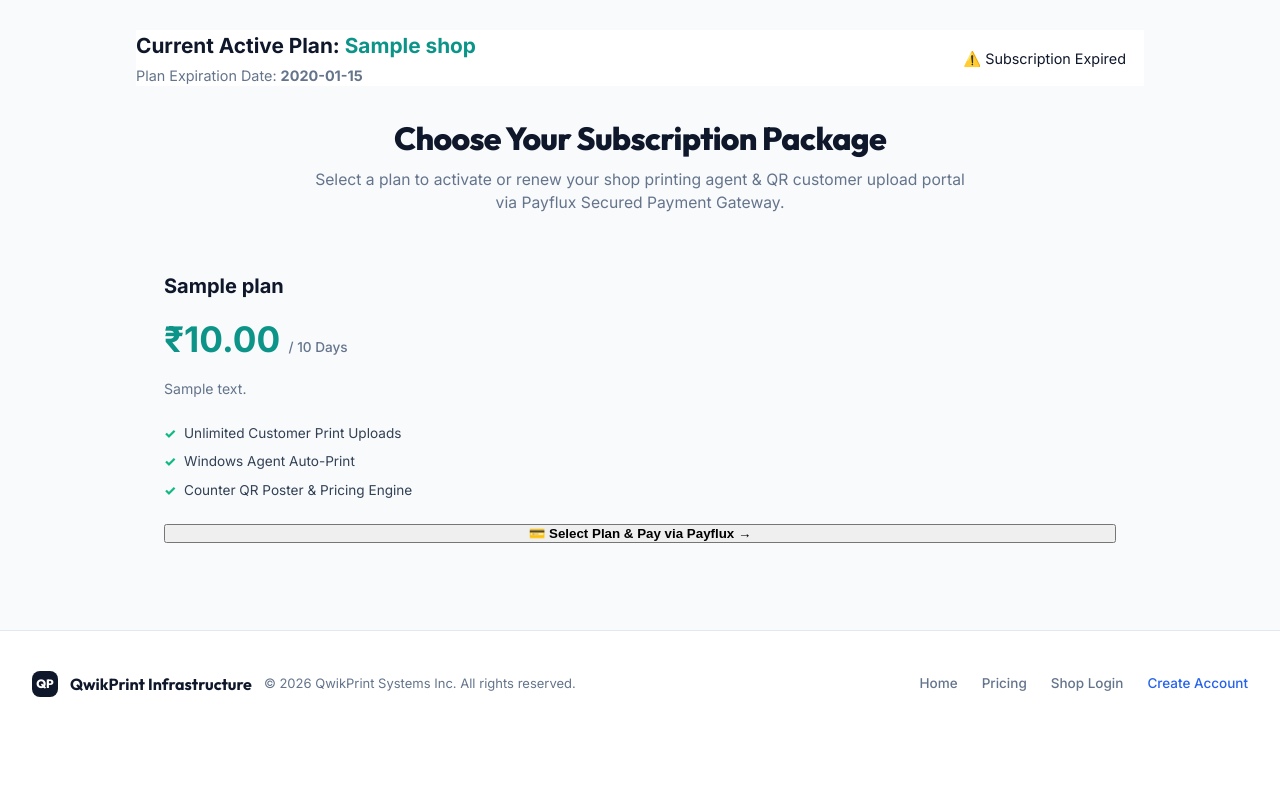
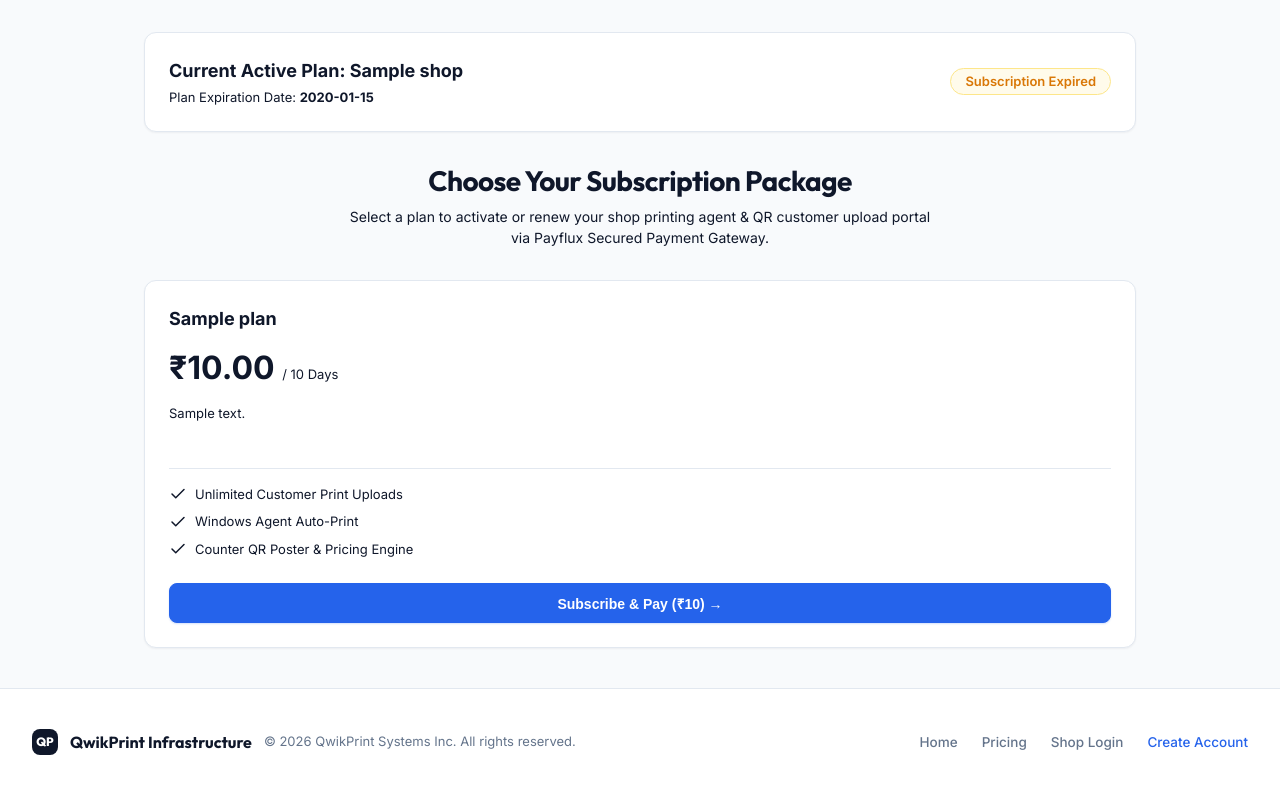
Before and after one commit to akmtechofficial/QwikPrint, a Python web app: template web_server/templates/subscription.html in a window 1280 px wide. Shown: the part 105-900 px from the top of the page. Before the commit the page ends 802 px from the top, so only its background shows below. Run offline with Jinja, Linux system fonts and the light colour scheme; the template is opened without the code that fills it: most values are stand-ins (such as "Sample title", 1, 10 or a date in 2020); some libraries are stand-ins or nearby versions.

Commit message:
fix(ui): remove white buttons, restrict trial plan deletion to edit-only, and fix plan CTA labels

```diff
--- a/web_server/templates/subscription.html
+++ b/web_server/templates/subscription.html
@@ -3,91 +3,92 @@
 {% block title %}Subscription Plans & Billing - QwikPrint{% endblock %}
 
 {% block content %}
-<div style="max-width: 1040px; margin: 30px auto; padding: 0 16px;">
+<div style="max-width: 1040px; margin: 32px auto; padding: 0 24px;">
 
     {% if request.query_params.get('new_signup') == 'true' %}
     <!-- New Signup Welcome Notification -->
-    <div class="glass-card" style="margin-bottom: 28px; background: linear-gradient(135deg, rgba(56, 189, 248, 0.15) 0%, rgba(129, 140, 248, 0.15) 100%); border: 1px solid rgba(56, 189, 248, 0.4); display: flex; align-items: center; gap: 16px; padding: 20px 24px;">
-        <div style="font-size: 2rem;">🎉</div>
+    <div class="qp-card" style="margin-bottom: 24px; background: var(--qp-blue-subtle); border-color: rgba(37, 99, 235, 0.3); display: flex; align-items: center; gap: 16px; padding: 20px 24px;">
+        <svg class="qp-icon text-blue" viewBox="0 0 24 24" style="width: 28px; height: 28px;"><polyline points="20 6 9 17 4 12"/></svg>
         <div>
-            <h3 style="margin: 0 0 4px; color: var(--text-primary); font-family: var(--font-display); font-size: 1.15rem; font-weight: 700;">
+            <h3 style="margin: 0 0 4px; color: var(--qp-fg); font-size: 16px; font-weight: 700;">
                 Account Setup Complete! Select Your Subscription Plan
             </h3>
-            <p style="margin: 0; color: var(--text-muted); font-size: 0.9rem;">
-                Your shop counter account has been created. Pick a plan below (including our <strong>₹0 Free Trial</strong>) to activate your Windows Desktop Spooler Agent and QR upload portal.
+            <p style="margin: 0; color: var(--qp-fg-muted); font-size: 13px;">
+                Your shop counter account is active. Pick a plan below (including our <strong>Trial Plan</strong>) to activate your Windows Desktop Spooler Agent and QR upload portal.
             </p>
         </div>
     </div>
     {% endif %}
 
     <!-- Active Status Banner -->
-    <div class="glass-card" style="display: flex; justify-content: space-between; align-items: center; flex-wrap: wrap; gap: 16px; margin-bottom: 32px; border-color: #e2e8f0; background: #ffffff;">
+    <div class="qp-card" style="display: flex; justify-content: space-between; align-items: center; flex-wrap: wrap; gap: 16px; margin-bottom: 32px;">
         <div>
-            <div style="font-size: 1.3rem; font-weight: 800; color: #0f172a; margin-bottom: 4px;">
-                Current Active Plan: <span style="color: #0d9488;">{{ shop.plan_name or '7 Days Free Trial' }}</span>
+            <div style="font-size: 18px; font-weight: 700; color: var(--qp-fg); margin-bottom: 4px;">
+                Current Active Plan: <span style="color: var(--qp-blue);">{{ shop.plan_name or 'Trial Plan' }}</span>
             </div>
-            <div style="color: #64748b; font-size: 0.9rem;">
+            <div style="color: var(--qp-fg-muted); font-size: 13px;">
                 Plan Expiration Date: <strong>{{ shop.plan_expires_at[:10] if shop.plan_expires_at else 'Active / Unlimited' }}</strong>
             </div>
         </div>
         <div>
             {% if shop.is_suspended %}
-            <span class="status-pill pill-danger" style="padding: 8px 18px; font-size: 0.9rem;">🚫 Account Suspended</span>
+            <span class="qp-badge qp-badge-danger" style="padding: 6px 14px; font-size: 13px;">Account Suspended</span>
             {% elif is_valid %}
-            <span class="status-pill pill-success" style="padding: 8px 18px; font-size: 0.9rem;">✅ Subscription Active</span>
+            <span class="qp-badge qp-badge-success" style="padding: 6px 14px; font-size: 13px;">Subscription Active</span>
             {% else %}
-            <span class="status-pill pill-danger" style="padding: 8px 18px; font-size: 0.9rem;">⚠️ Subscription Expired</span>
+            <span class="qp-badge qp-badge-warning" style="padding: 6px 14px; font-size: 13px;">Subscription Expired</span>
             {% endif %}
         </div>
     </div>
 
-    <div style="margin-bottom: 28px; text-align: center;">
-        <h2 style="color: #0f172a; font-size: 2rem; font-weight: 800; margin-bottom: 8px;">
+    <div style="margin-bottom: 32px; text-align: center;">
+        <h1 style="color: var(--qp-fg); font-size: 28px; font-weight: 700; margin-bottom: 8px;">
             Choose Your Subscription Package
-        </h2>
-        <p style="color: #64748b; font-size: 0.98rem; max-width: 650px; margin: 0 auto;">
+        </h1>
+        <p style="color: var(--qp-fg-muted); font-size: 14px; max-width: 600px; margin: 0 auto;">
             Select a plan to activate or renew your shop printing agent & QR customer upload portal via Payflux Secured Payment Gateway.
         </p>
     </div>
 
     <!-- Plans Grid -->
-    <div class="grid-3" style="gap: 24px; margin-bottom: 40px;">
+    <div style="display: grid; grid-template-columns: repeat(auto-fit, minmax(300px, 1fr)); gap: 24px; margin-bottom: 40px;">
         {% for p in plans %}
-        <div class="glass-card" style="margin: 0; padding: 28px; display: flex; flex-direction: column; justify-content: space-between; position: relative;">
-            {% if p.price == 0 or 'trial' in p.name.lower() %}
-            <div style="position: absolute; top: -12px; right: 20px; background: linear-gradient(135deg, #10b981 0%, #059669 100%); color: #ffffff; padding: 4px 12px; border-radius: 9999px; font-size: 0.72rem; font-weight: 700; text-transform: uppercase; letter-spacing: 0.05em; box-shadow: 0 4px 14px rgba(16, 185, 129, 0.3);">
-                🎁 Special Trial Plan
+        {% set is_trial_plan = (p.price in (0, 1, 2) or 'trial' in p.name.lower() or 'free' in p.name.lower()) %}
+        <div class="qp-card" style="display: flex; flex-direction: column; justify-content: space-between; position: relative; {% if loop.index == 2 %}border-color: var(--qp-blue);{% endif %}">
+            {% if is_trial_plan %}
+            <div style="position: absolute; top: -12px; right: 20px; background: var(--qp-blue); color: #ffffff; padding: 3px 12px; border-radius: var(--qp-radius-full); font-size: 11px; font-weight: 600; text-transform: uppercase; letter-spacing: 0.05em;">
+                Trial Plan
             </div>
             {% elif loop.index == 2 %}
-            <div style="position: absolute; top: -12px; right: 20px; background: linear-gradient(135deg, #6366f1 0%, #8b5cf6 100%); color: #ffffff; padding: 4px 12px; border-radius: 9999px; font-size: 0.72rem; font-weight: 700; text-transform: uppercase; letter-spacing: 0.05em; box-shadow: 0 4px 14px rgba(99, 102, 241, 0.3);">
-                ⭐ Most Popular
+            <div style="position: absolute; top: -12px; right: 20px; background: var(--qp-blue); color: #ffffff; padding: 3px 12px; border-radius: var(--qp-radius-full); font-size: 11px; font-weight: 600; text-transform: uppercase; letter-spacing: 0.05em;">
+                Most Popular
             </div>
             {% endif %}
 
             <div>
-                <div style="font-size: 1.25rem; font-weight: 700; color: #0f172a; margin-bottom: 8px;">{{ p.name }}</div>
-                <div style="font-size: 2.2rem; font-weight: 800; color: #0d9488; margin: 12px 0;">
+                <div style="font-size: 18px; font-weight: 700; color: var(--qp-fg); margin-bottom: 8px;">{{ p.name }}</div>
+                <div style="font-size: 32px; font-weight: 700; color: var(--qp-fg); margin: 12px 0;">
                     ₹{{ "%.2f"|format(p.price) if p.price is defined else p.price }}
-                    <span style="font-size: 0.85rem; color: #64748b; font-weight: 500;">/ {{ p.duration_days }} Days</span>
+                    <span style="font-size: 13px; color: var(--qp-fg-muted); font-weight: 400;">/ {{ p.duration_days }} Days</span>
                 </div>
-                <p style="color: #64748b; font-size: 0.88rem; margin-bottom: 24px; line-height: 1.5;">
+                <p style="color: var(--qp-fg-muted); font-size: 13px; margin-bottom: 24px; line-height: 1.5; min-height: 40px;">
                     {{ p.description or 'Unlimited print jobs, desktop agent auto-printing, instant QR code portal access & real-time customer uploads.' }}
                 </p>
 
-                <ul style="list-style: none; padding: 0; margin: 0 0 24px; display: flex; flex-direction: column; gap: 8px; font-size: 0.85rem; color: #334155;">
-                    <li style="display: flex; align-items: center; gap: 8px;"><span style="color: #10b981; font-weight: 800;">✓</span> Unlimited Customer Print Uploads</li>
-                    <li style="display: flex; align-items: center; gap: 8px;"><span style="color: #10b981; font-weight: 800;">✓</span> Windows Agent Auto-Print</li>
-                    <li style="display: flex; align-items: center; gap: 8px;"><span style="color: #10b981; font-weight: 800;">✓</span> Counter QR Poster & Pricing Engine</li>
-                </ul>
+                <div style="border-top: 1px solid var(--qp-border); padding-top: 16px; margin-bottom: 24px; display: flex; flex-direction: column; gap: 8px; font-size: 13px; color: var(--qp-fg);">
+                    <div style="display: flex; align-items: center; gap: 8px;"><svg class="qp-icon text-blue" viewBox="0 0 24 24"><polyline points="20 6 9 17 4 12"/></svg> Unlimited Customer Print Uploads</div>
+                    <div style="display: flex; align-items: center; gap: 8px;"><svg class="qp-icon text-blue" viewBox="0 0 24 24"><polyline points="20 6 9 17 4 12"/></svg> Windows Agent Auto-Print</div>
+                    <div style="display: flex; align-items: center; gap: 8px;"><svg class="qp-icon text-blue" viewBox="0 0 24 24"><polyline points="20 6 9 17 4 12"/></svg> Counter QR Poster & Pricing Engine</div>
+                </div>
             </div>
 
-            {% if p.price == 0 or 'trial' in p.name.lower() %}
-            <button class="btn-primary" style="width: 100%; display: flex; align-items: center; justify-content: center; gap: 8px; font-weight: 700; background: linear-gradient(135deg, #10b981, #059669);" onclick="initiatePayfluxPayment('{{ p.plan_id }}', '{{ p.name }}', {{ p.price }}, {{ p.duration_days }})">
-                🎁 Claim Free Trial →
+            {% if is_trial_plan %}
+            <button class="qp-btn qp-btn-primary" style="width: 100%; justify-content: center; font-weight: 600;" onclick="initiatePayfluxPayment('{{ p.plan_id }}', '{{ p.name }}', {{ p.price }}, {{ p.duration_days }})">
+                Claim Trial Plan (₹{{ p.price }}) →
             </button>
             {% else %}
-            <button class="btn-primary" style="width: 100%; display: flex; align-items: center; justify-content: center; gap: 8px; font-weight: 700;" onclick="initiatePayfluxPayment('{{ p.plan_id }}', '{{ p.name }}', {{ p.price }}, {{ p.duration_days }})">
-                💳 Select Plan & Pay via Payflux →
+            <button class="qp-btn qp-btn-primary" style="width: 100%; justify-content: center; font-weight: 600;" onclick="initiatePayfluxPayment('{{ p.plan_id }}', '{{ p.name }}', {{ p.price }}, {{ p.duration_days }})">
+                Subscribe & Pay (₹{{ p.price }}) →
             </button>
             {% endif %}
         </div>
@@ -100,7 +101,7 @@ async function initiatePayfluxPayment(planId, planName, amount, durationDays) {
     const btn = event ? event.target.closest('button') : null;
     const origText = btn ? btn.innerHTML : '';
     if (btn) {
-        btn.innerHTML = "⏳ Redirecting to Payflux Checkout...";
+        btn.innerHTML = "Redirecting to Payflux Checkout...";
         btn.disabled = true;
     }
 
@@ -120,7 +121,7 @@ async function initiatePayfluxPayment(planId, planName, amount, durationDays) {
             });
             const confirmData = await confirmRes.json();
             if (confirmData.success) {
-                alert('🎉 Free Plan Activated Successfully!');
+                alert('Plan Activated Successfully!');
                 window.location.href = '/dashboard';
                 return;
             }
@@ -140,7 +141,7 @@ async function initiatePayfluxPayment(planId, planName, amount, durationDays) {
         const data = await res.json();
 
         if (!data.success) {
-            alert('❌ Gateway Error: ' + (data.detail || data.error || 'Failed to initiate payment order'));
+            alert('Gateway Error: ' + (data.detail || data.error || 'Failed to initiate payment order'));
             if (btn) { btn.innerHTML = origText; btn.disabled = false; }
             return;
         }
@@ -189,7 +190,7 @@ async function initiatePayfluxPayment(planId, planName, amount, durationDays) {
         window.location.href = "/payment-success?orderId=" + orderId;
 
     } catch (e) {
-        alert('❌ Network error: ' + e);
+        alert('Network error: ' + e);
         if (btn) { btn.innerHTML = origText; btn.disabled = false; }
     }
 }
```
Also changed, not shown: web_server/routes/admin.py (+7 -0 lines), web_server/templates/admin.html (+24 -15 lines), web_server/templates/index.html (+19 -6 lines), web_server/templates/pricing.html (+12 -3 lines).
